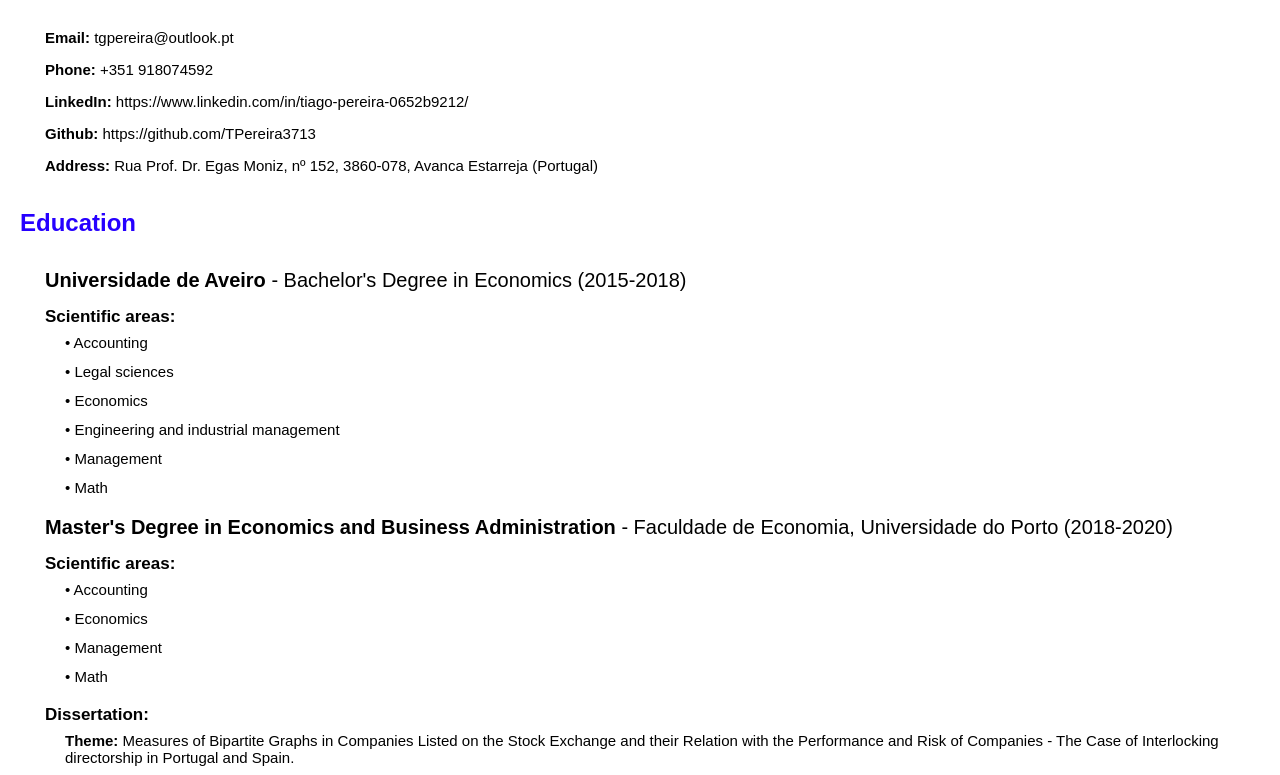
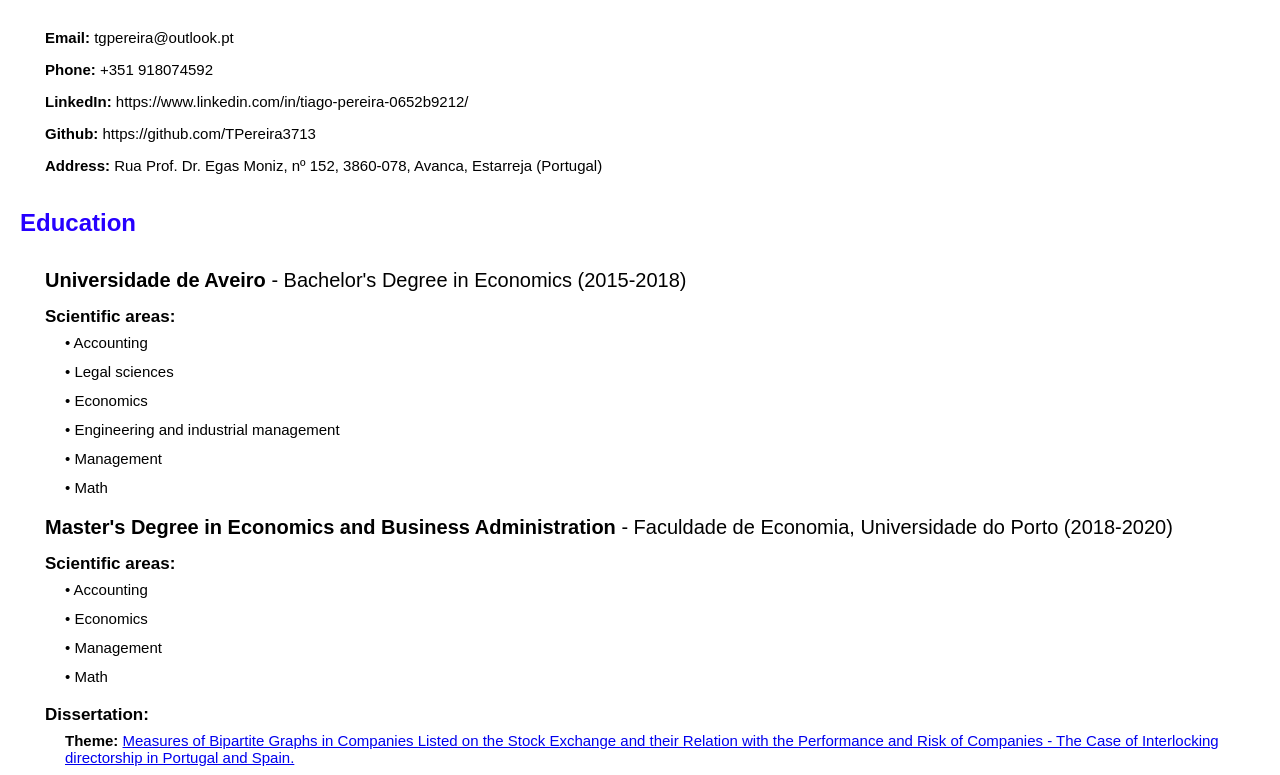
Before and after one commit to TPereira3713/TiagoPereiraCV, a plain HTML site: page CV.html in a window 1280 px wide. Shown: the part 159-934 px from the top of the page. Drawn offline with Linux system fonts and the light colour scheme.

Commit message:
Update CV.html

```diff
--- a/CV.html
+++ b/CV.html
@@ -20,7 +20,7 @@
             <li><span class="infoTitle">Phone:</span> +351 918074592</li>
             <li><span class="infoTitle">LinkedIn:</span> https://www.linkedin.com/in/tiago-pereira-0652b9212/</li>
             <li><span class="infoTitle">Github:</span> https://github.com/TPereira3713</li>
-            <li><span class="infoTitle">Address:</span> Rua Prof. Dr. Egas Moniz, nº 152, 3860-078, Avanca Estarreja (Portugal)</li>
+            <li><span class="infoTitle">Address:</span> Rua Prof. Dr. Egas Moniz, nº 152, 3860-078, Avanca, Estarreja (Portugal)</li>
         </ul>
     </section>
 
@@ -45,8 +45,8 @@
                     <ul>• Math</ul>
                 </li>
                 <li><span class="miniTitle">Dissertation:</span>
-                    <ul><span class="infoTitle">Theme: </span>Measures of Bipartite Graphs in Companies Listed on the Stock Exchange and their Relation with the
-                        Performance and Risk of Companies - The Case of Interlocking directorship in Portugal and Spain.</ul>
+                    <ul><span class="infoTitle">Theme: </span><a href="https://sigarra.up.pt/fep/en/pub_geral.show_file?pi_doc_id=270071">Measures of Bipartite Graphs in Companies Listed on the Stock Exchange and their Relation with the
+                        Performance and Risk of Companies - The Case of Interlocking directorship in Portugal and Spain.</a></ul>
                     <ul><span class="infoTitle">Techniques used: </span>Database creation; Data analysis through Microsoft Excel and RStudio; Construction of
                         econometric models in EViews .</ul>
                 </li>
```
